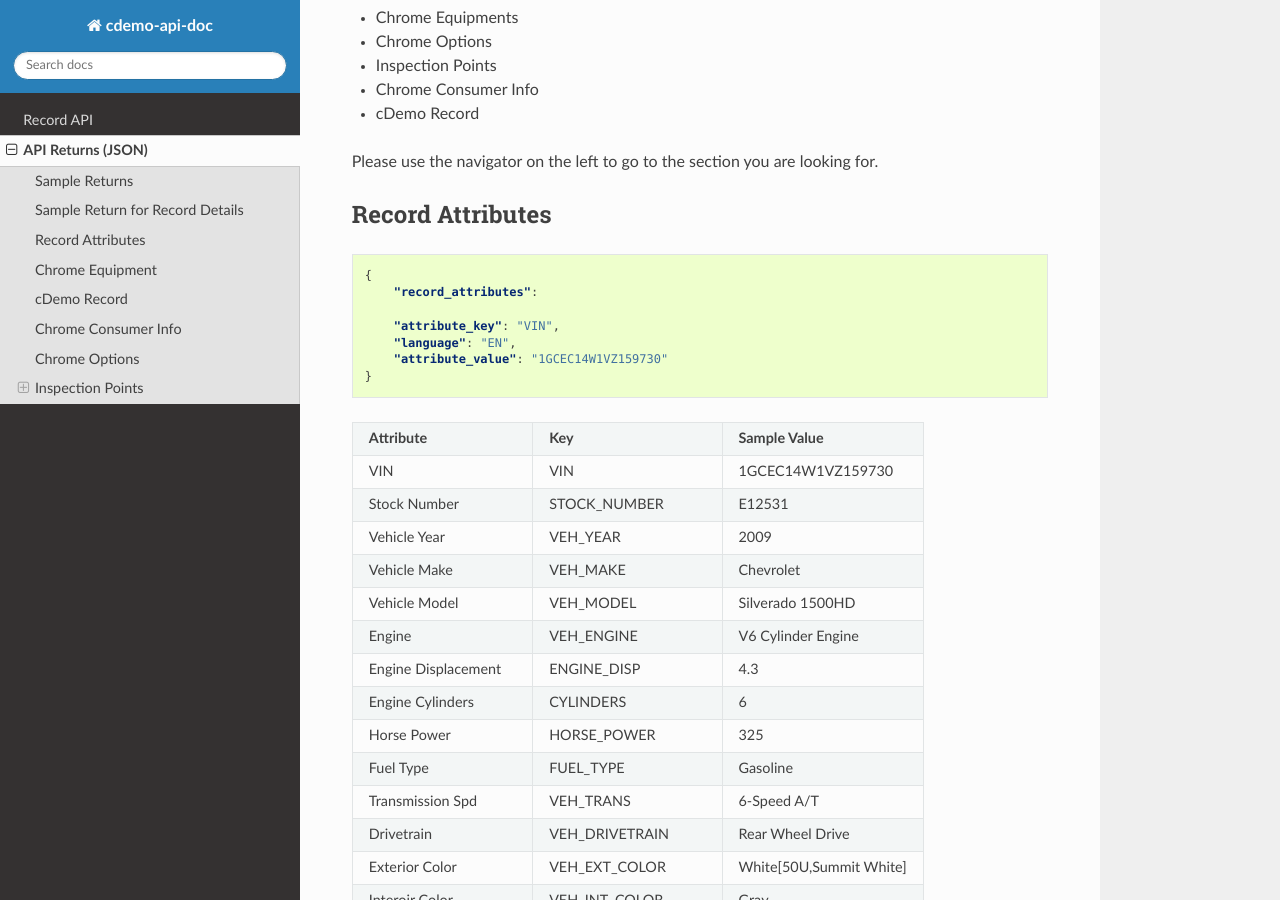
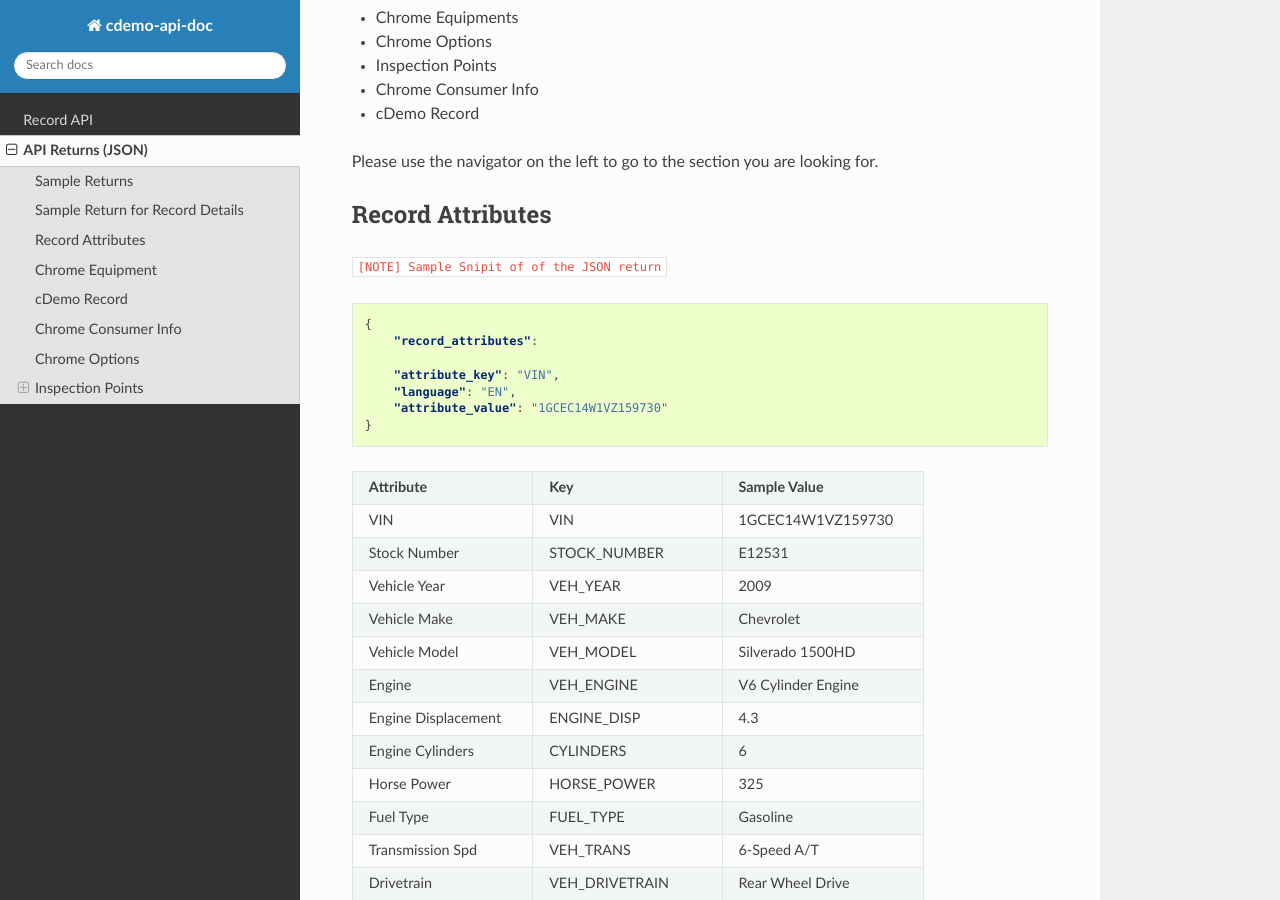
Before and after one commit to cdemomobilesolutions/apidoc, a Sphinx documentation site: the page built from source/api_returns.rst, in a window 1280 px wide and 900 px high, scrolled down 577 px. Built offline with Sphinx 7.4.7 and the Read the Docs theme 2.0.0, drawn with Linux system fonts in a browser that asks for light colours.

Commit message:
Chrome Options

```diff
--- a/source/api_returns.rst
+++ b/source/api_returns.rst
@@ -34,6 +34,8 @@ Please use the navigator on the left to go to the section you are looking for.
 
 Record Attributes
 ==================
+
+``[NOTE] Sample Snipit of of the JSON return``
 
 .. code-block:: json
 
```
